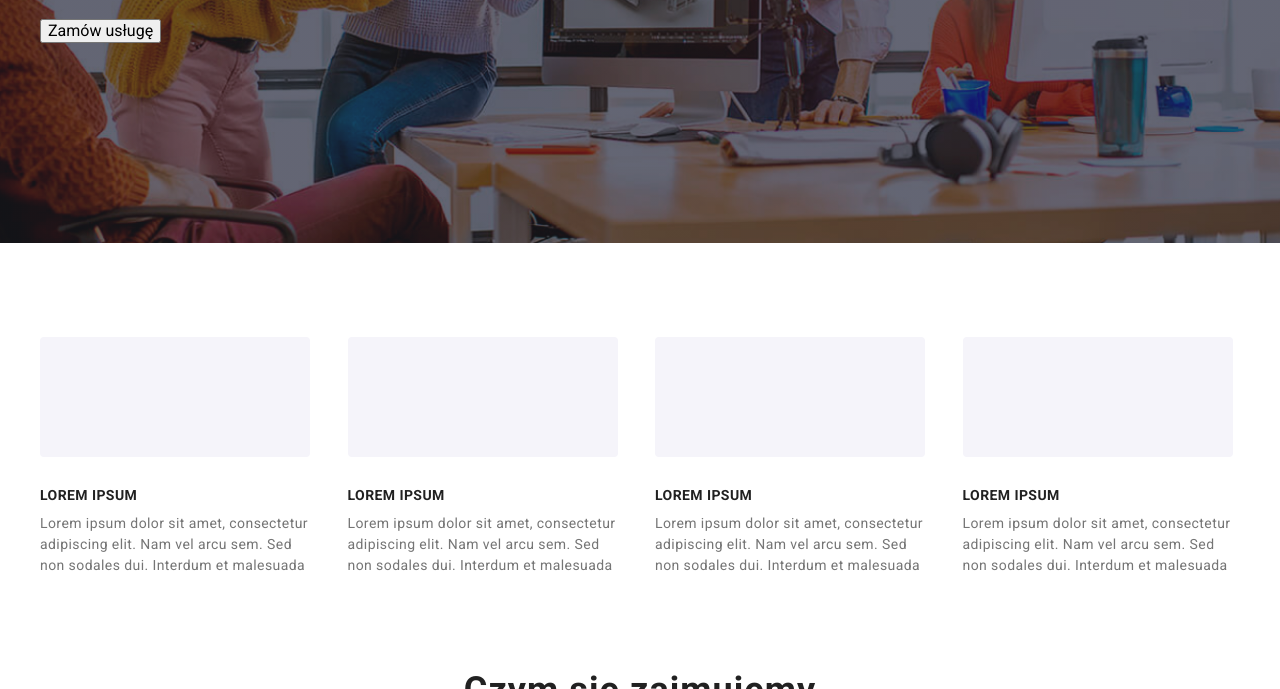
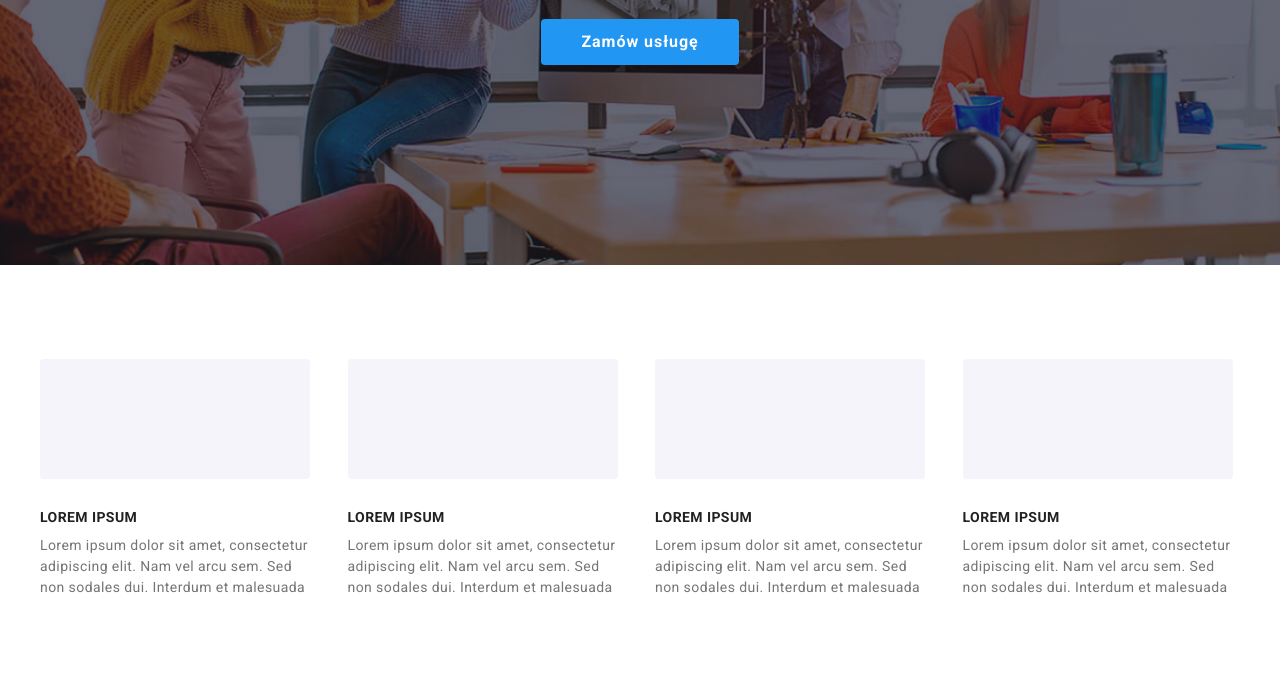
Before and after one commit to LukaszKlimas/goit-markup-hw-06, a plain HTML site: page index.html in a window 1280 px wide. Shown: the part 411-1100 px from the top of the page. Drawn offline with nearby package versions, Linux system fonts and the light colour scheme.

Commit message:
Update styles.css

```diff
--- a/css/styles.css
+++ b/css/styles.css
@@ -334,7 +334,7 @@ body {
   width: 696px;
 }
 
-.modal-btn {
+.btn-order {
   border: none;
   background-color: var(--active);
   color: var(--font-color-white);
```
